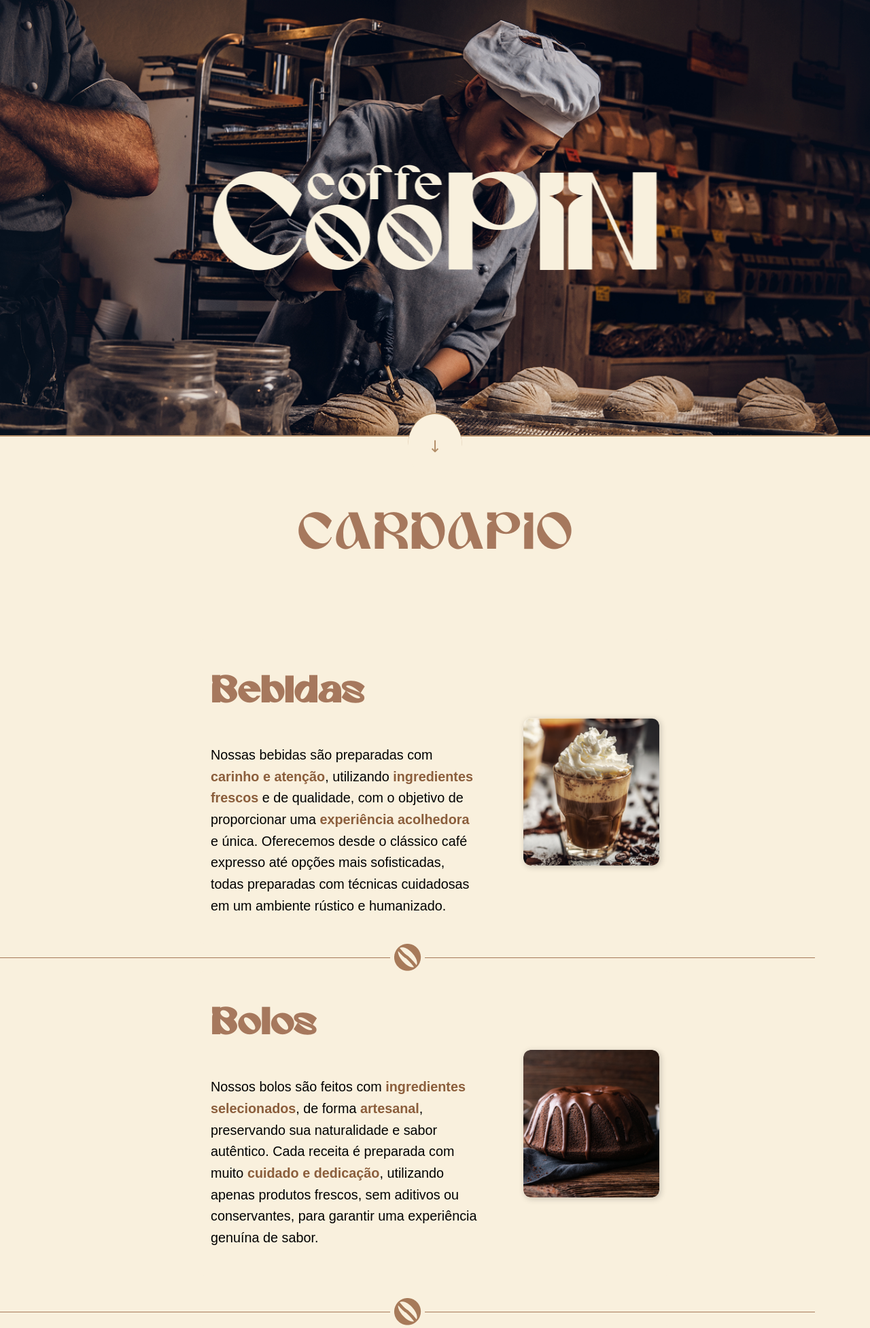
After one commit to Livia-Nasc/CoffeCoopin, a PHP site: page / in a window 1280 px wide. The commit adds this page. Shown: the top 1953 px of the page at 68% size. Run offline with PHP 8.4, Linux system fonts and the light colour scheme.

Commit message:
correções

```diff
--- /dev/null
+++ b/css/index.css
@@ -0,0 +1,209 @@
+@font-face {
+  font-family: 'Muvia';
+  src: url('../fonts/Muvia.otf') format('opentype'), url('../fonts/Muvia.ttf') format('truetype');
+  font-weight: normal;
+  font-style: normal;
+}
+
+body, html {
+  height: 100%;
+  font-family:  Helvetica, sans-serif;
+  background-color: #f9f0dd;
+}
+
+.bgimg {
+  background-position: center;
+  background-size: cover;
+  background-image: url("../img/banner.png");
+  min-height: 80%;
+}
+
+.menu {
+  display: none;
+}
+
+
+p{
+  font-family: Arial, Helvetica, sans-serif;
+}
+
+.w3-text-white{
+  font-family: Muvia;
+}
+.w3-text-white2{
+  font-family: Muvia;
+}
+
+ .container {
+            display: flex;
+            align-items: center;
+            justify-content: space-between;
+            background: #f9f0dd;
+            padding: 20px;
+            border-radius: 10px;
+        }
+        .text-content {
+            max-width: 60%;
+        }
+        .text-content h2 {
+            font-size: 70px;
+            /* font-weight: bold; */
+            color: #a6785d;
+        }
+        .text-content p {
+            font-size: 1.1em;
+            line-height: 1.6;
+        }
+        .highlight {
+            font-weight: bold;
+            color: #8b5e3c;
+        }
+        .image-content img {
+            width: 200px;
+            height: auto;
+            border-radius: 10px;
+            box-shadow: 2px 2px 10px rgba(0, 0, 0, 0.2);
+        }
+
+      #titulo-bebidas{
+        font-family: Muvia;
+        font-size: 70px;
+      }
+
+#navbar {
+  background-color: #333; /* Black background color */
+  position: fixed; /* Make it stick/fixed */
+  top: -50px; /* Hide the navbar 50 px outside of the top view */
+  width: 100%; /* Full width */
+  transition: top 0.3s; /* Transition effect when sliding down (and up) */
+}
+
+/* Style the navbar links */
+#navbar a {
+  float: left;
+  display: block;
+  color: white;
+  text-align: center;
+  padding: 15px;
+  text-decoration: none;
+}
+
+#navbar a:hover {
+  background-color: #ddd;
+  color: black;
+}
+
+
+#titulo-bolos{
+font-family: Muvia;
+font-size: 70px;
+}
+
+.container {
+  display: flex;
+  align-items: center;
+  justify-content: space-between;
+  background: #f9f0dd;
+  padding: 20px;
+  border-radius: 10px;
+}
+.text-content {
+  max-width: 60%;
+}
+.text-content h2 {
+  font-size: 2em;
+  font-weight: bold;
+  color: #a6785d;
+}
+.text-content p {
+  font-size: 1.1em;
+  line-height: 1.6;
+}
+.highlight {
+  font-weight: bold;
+  color: #8b5e3c;
+}
+.image-content img {
+  width: 200px;
+  height: auto;
+  border-radius: 10px;
+  box-shadow: 2px 2px 10px rgba(0, 0, 0, 0.2);
+}
+
+#titulo-salgados{
+font-family: Muvia;
+font-size: 70px;
+}
+
+.text-cardapio{
+  font-family: muvia;
+  font-size: 100px;
+  color: #a6785d;
+}
+
+.container-about {
+  display: flex;
+  align-items: center;
+  max-width: 10000px;
+  background: #B28D68;
+  padding: 50px;
+  border-radius: 10px;
+  box-shadow: 2px 2px 10px rgba(0, 0, 0, 0.1);
+
+}
+.text-content-about {
+  max-width: 500px;
+  color: #FAF5E4;
+}
+h2 {
+  font-size: 42px;
+  font-weight: bold;
+  color: #FAF5E4;
+  font-family: 'Georgia', serif;
+}
+p {
+  font-size: 18px;
+  line-height: 1.8;
+  font-weight: 400;
+}
+strong {
+  font-weight: bold;
+}
+.image-container {
+  margin-left: 30px;
+  position: relative;
+}
+.image-container img {
+  width: 550px;
+  border-radius: 10px;
+  position: relative;
+  z-index: 2;
+}
+.circle {
+  top: 50%;
+  left: 50%;
+}
+.title-about{
+  font-family: muvia;
+}
+
+ .divider {
+            position: relative;
+            width: 100%;
+            height: 0px;
+            background: #f9f0dd;
+            border-top: 2px solid #B28D68;
+        }
+        .divider::before {
+            content: '\2193';
+            font-size: 24px;
+            color: #B28D68;
+            position: absolute;
+            top: -35px;
+            border-top: 2px solid #B28D68;
+            left: 50%;
+            transform: translateX(-50%);
+            background: #f9f0dd;
+            padding: 30px;
+            border-radius: 50%;
+        }
--- /dev/null
+++ b/index.html
@@ -0,0 +1,133 @@
+<!DOCTYPE html>
+<html>
+  <head>
+    <title>Ivern Xodó</title>
+    <link rel="stylesheet" href="css/index.css"/>
+    <meta charset="UTF-8">
+    <meta name="viewport" content="width=device-width, initial-scale=1">
+    <link rel="stylesheet" href="https://www.w3schools.com/w3css/4/w3.css">
+    <link rel="stylesheet" href="https://fonts.googleapis.com/css?family=Inconsolata">
+  </head>
+<body>
+
+
+<!-- Links (sit on top) -->
+<div id="navbar">
+  <a href="#home">Home</a>
+  <a href="#news">News</a>
+  <a href="#contact">Contact</a>
+</div>
+
+<!-- Header with image -->
+<header class="bgimg w3-display-container" id="home">
+  <!-- <div class="w3-display-bottomleft w3-center w3-padding-large w3-hide-small">
+    <span class="w3-tag">5 por 10</span>
+  </div> -->
+  <div class="w3-display-middle w3-center">
+    <span class="w3-text-white" style="font-size:90px"><img src="img/bannertext.png" alt=""></span>
+
+
+  </div>
+  <!-- <div class="w3-display-bottomright w3-center w3-padding-large">
+    <span class="w3-text-white">Boca de Fumo</span>
+  </div> -->
+</header>
+
+<!-- Add a background color and large text to the whole page -->
+<div class="w3-large">
+  <div class="divider"></div>
+<!-- About Container -->
+
+<h1 class="w3-center w3-padding-64 text-cardapio">CARDAPIO</h1>
+<div class="w3-container" id="about">
+  <div class="w3-content" style="max-width:700px">
+
+    <div class="container">
+      <div class="text-content">
+          <h2 id="titulo-bebidas">Bebidas</h2>
+          <p id="texto-p">Nossas bebidas são preparadas com <span class="highlight">carinho e atenção</span>, utilizando <span class="highlight">ingredientes frescos</span> e de qualidade, com o objetivo de proporcionar uma <span class="highlight">experiência acolhedora</span> e única. Oferecemos desde o clássico café expresso até opções mais sofisticadas, todas preparadas com técnicas cuidadosas em um ambiente rústico e humanizado.</p>
+      </div>
+      <div class="image-content">
+          <img src="img/bebidas.png" alt="Bebida deliciosa">
+      </div>
+  </div>
+  </div>
+</div>
+
+<img src="img/divisoria.png" alt="">
+
+<!-- Menu Container -->
+<div class="w3-container" id="about">
+  <div class="w3-content" style="max-width:700px">
+    <div class="container">
+      <div class="text-content">
+          <h2 id="titulo-bolos">Bolos</h2>
+          <p id="texto-p">Nossos bolos são feitos com <span class="highlight">ingredientes selecionados</span>, de forma <span class="highlight">artesanal</span>, preservando sua naturalidade e sabor autêntico. Cada receita é preparada com muito <span class="highlight">cuidado e dedicação</span >, utilizando apenas produtos frescos, sem aditivos ou conservantes, para garantir uma experiência genuína de sabor.</p>
+      </div>
+      <div class="image-content">
+          <img src="img/bolo.png" alt="Bebida deliciosa">
+      </div>
+  </div>
+  </div>
+</div>
+<!-- Contact/Area Container -->
+<div class="w3-container" id="where" style="padding-bottom:32px;">
+  <div class="w3-content" style="max-width:700px">
+  </div>
+</div>
+
+<!-- End page content -->
+</div>
+
+<img src="img/divisoria.png" alt="">
+
+<div class="w3-container" id="about">
+  <div class="w3-content" style="max-width:700px">
+    <div class="container">
+      <div class="text-content">
+          <h2 id="titulo-salgados">Salgados</h2>
+          <p id="texto-p">Nossos salgados são preparados com ingredientes frescos e de qualidade, garantindo <span class="highlight">sabores autênticos e irresistíveis.</span> Oferecemos opções tradicionais e criativas, todas feitas com <span class="highlight">cuidado e dedicação</span>, em um ambiente acolhedor e cheio de personalidade.</p>
+      </div>
+      <div class="image-content">
+          <img src="img/salgados.png" alt="Bebida deliciosa">
+      </div>
+  </div>
+  </div>
+</div>
+
+<img src="img/divisoria.png" alt="">
+<div class="container-about">
+  <div class="text-content-about">
+      <h2 class="title-about">Sobre nós</h2>
+      <p>
+          Na Coopin, acreditamos que um bom <strong>café vai além do sabor</strong> – é um convite para desacelerar, compartilhar histórias e se conectar. Trabalhamos com <strong>grãos selecionados</strong>, métodos de preparo artesanais e um ambiente aconchegante, pensado para que cada visita seja <strong>especial</strong>. Além de um cardápio repleto de cafés especiais, também oferecemos opções de doces, salgados e refeições leves, preparados com ingredientes frescos e selecionados.
+      </p>
+  </div>
+  <div class="image-container">
+      <div class="circle"><img src="img/circle.png" alt=""></div>
+      <img src="img/about.png" alt="Barista sorridente">
+  </div>
+</div>
+<link rel="stylesheet" href="js/navbar.js">
+<script>
+// Tabbed Menu
+function openMenu(evt, menuName) {
+  var i, x, tablinks;
+  x = document.getElementsByClassName("menu");
+  for (i = 0; i < x.length; i++) {
+    x[i].style.display = "none";
+  }
+  tablinks = document.getElementsByClassName("tablink");
+  for (i = 0; i < x.length; i++) {
+    tablinks[i].className = tablinks[i].className.replace(" w3-dark-grey", "");
+  }
+  document.getElementById(menuName).style.display = "block";
+  evt.currentTarget.firstElementChild.className += " w3-dark-grey";
+}
+document.getElementById("myLink").click();
+</script>
+
+
+
+</body>
+</html>
--- /dev/null
+++ b/php/garcom.php
@@ -0,0 +1,4 @@
+<?php
+    require_once('conexao.php');
+
+?>
```
Also changed, not shown: home.html (deleted, +0 -76 lines), php/produto.php (+17 -4 lines), php/usuario.php (+6 -6 lines), img/about.png (added), img/banner.png (added), img/bannertext.png (added), img/bebidas.png (added), img/bolo.png (added), img/circle.png (added), img/divisoria.png (added), img/salgados.png (added).
